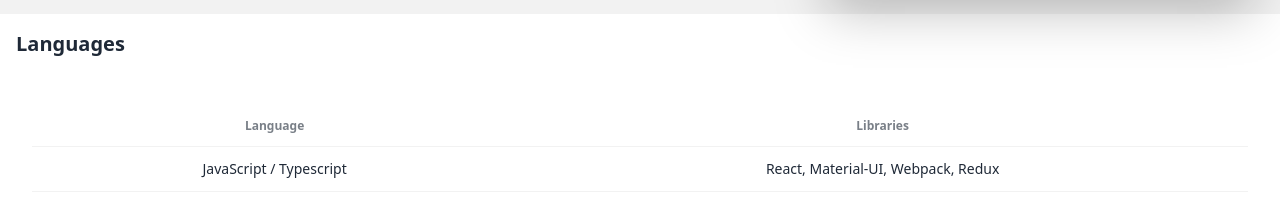
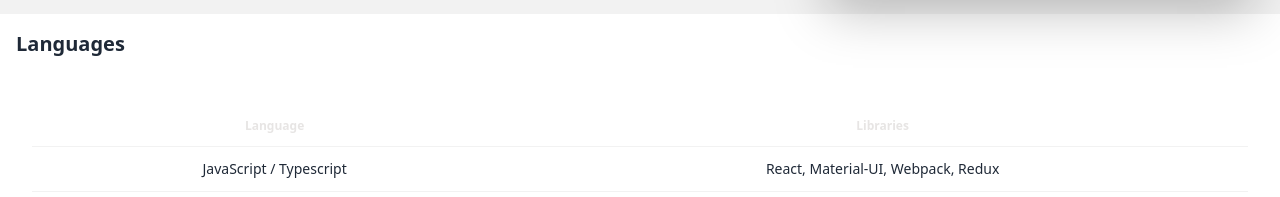
Before and after one commit to fatlewis/fatlewis.github.io, a Gatsby site: page / in a window 1280 px wide. Shown: the part 870-1067 px from the top of the page. Built offline with nearby package versions, Linux system fonts and the light colour scheme; Gatsby itself is replaced by a stand-in of ours; some packages are replaced by stand-ins of ours.

Commit message:
fix colour contrast a11y issue on language/library table header

```diff
--- a/src/components/LanguagesTable.tsx
+++ b/src/components/LanguagesTable.tsx
@@ -20,7 +20,7 @@
 	return (
 		<div className="overflow-x-auto p-8">
 			<table className="table">
-				<thead>
+				<thead className="text-stone-200">
 					<tr>
 						<th className="text-center">Language</th>
 						<th className="text-center">Libraries</th>
```
